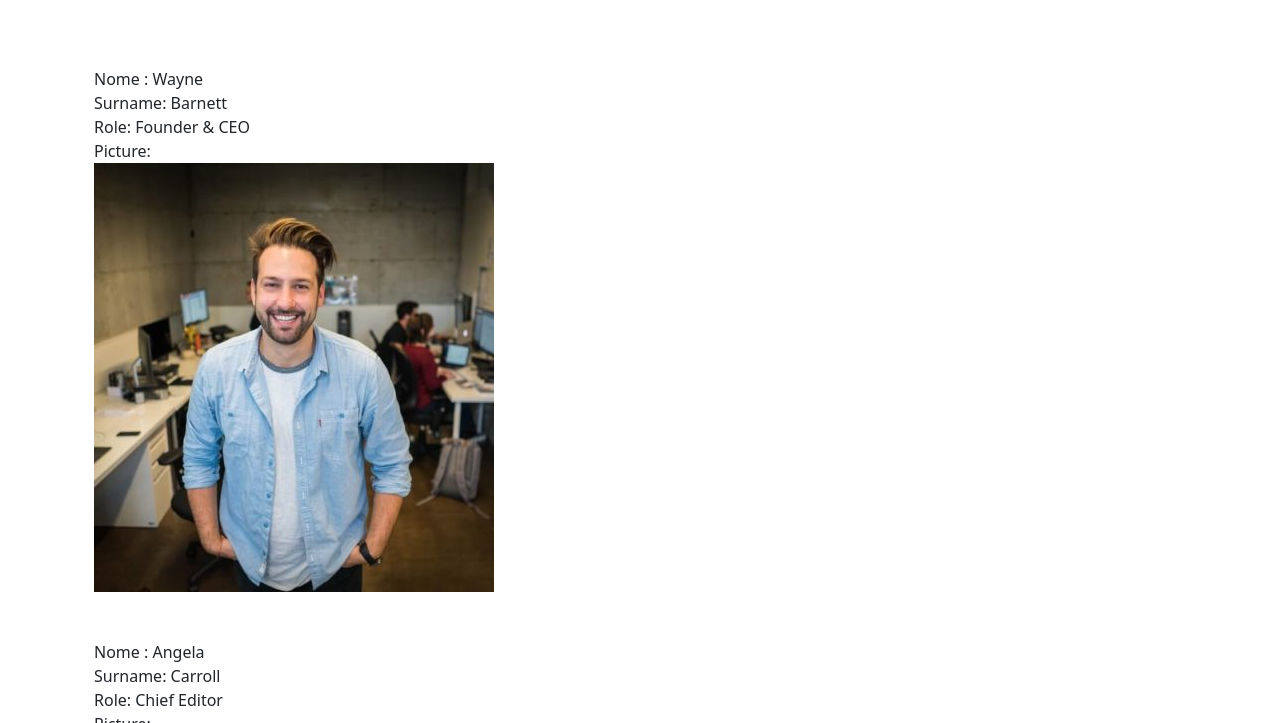
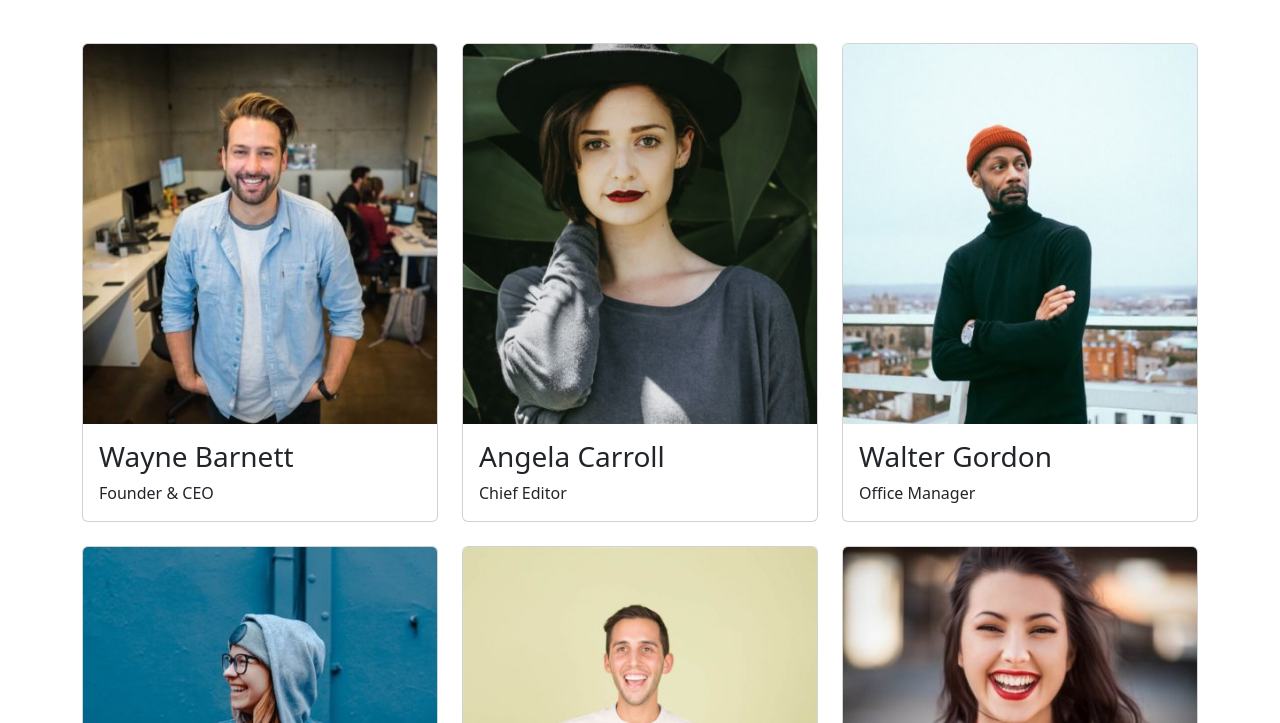
Before and after one commit to giuliabaratella/js-our-team, a plain HTML site: page index.html in a window 1280 px wide. Shown: the part 77-800 px from the top of the page. Drawn offline with nearby package versions, Linux system fonts and the light colour scheme.

Commit message:
added layout with cards

```diff
--- a/css/style.css
+++ b/css/style.css
@@ -0,0 +1,3 @@
+.card {
+    overflow: hidden;
+}
--- a/js/script.js
+++ b/js/script.js
@@ -63,12 +63,26 @@ for (let i = 0; i < team.length; i++) {
 
 function teamMember(i) {
     const teamMember = document.createElement('div');
-    teamMember.classList.add('p-4');
-    teamMember.innerHTML = `
+    teamMember.classList.add('col-4');
+    teamMember.classList.add('mb-4');
+
+    /*
     Nome : ${team[i].name} <br>
     Surname: ${team[i].surname} <br>
     Role: ${team[i].role} <br>
-    Picture:<br> <img src='img/${team[i].picture}'>
+    Picture:<br> <img src='img/${team[i].picture}' alt="team photo">
+    */
+    let templateCard =`
+    <div class="card">
+        <img src='img/${team[i].picture}' alt="team photo">
+        <div class="card-body">
+            <h3 class="card-title">${team[i].name} ${team[i].surname}</h3>
+            <div class="card-text">
+                ${team[i].role}
+            </div>
+        </div>
+    </div>
     `
+    teamMember.innerHTML = templateCard;
     teamBox.append(teamMember);
 }
```
Also changed, not shown: index.html (+1 -0 lines).
